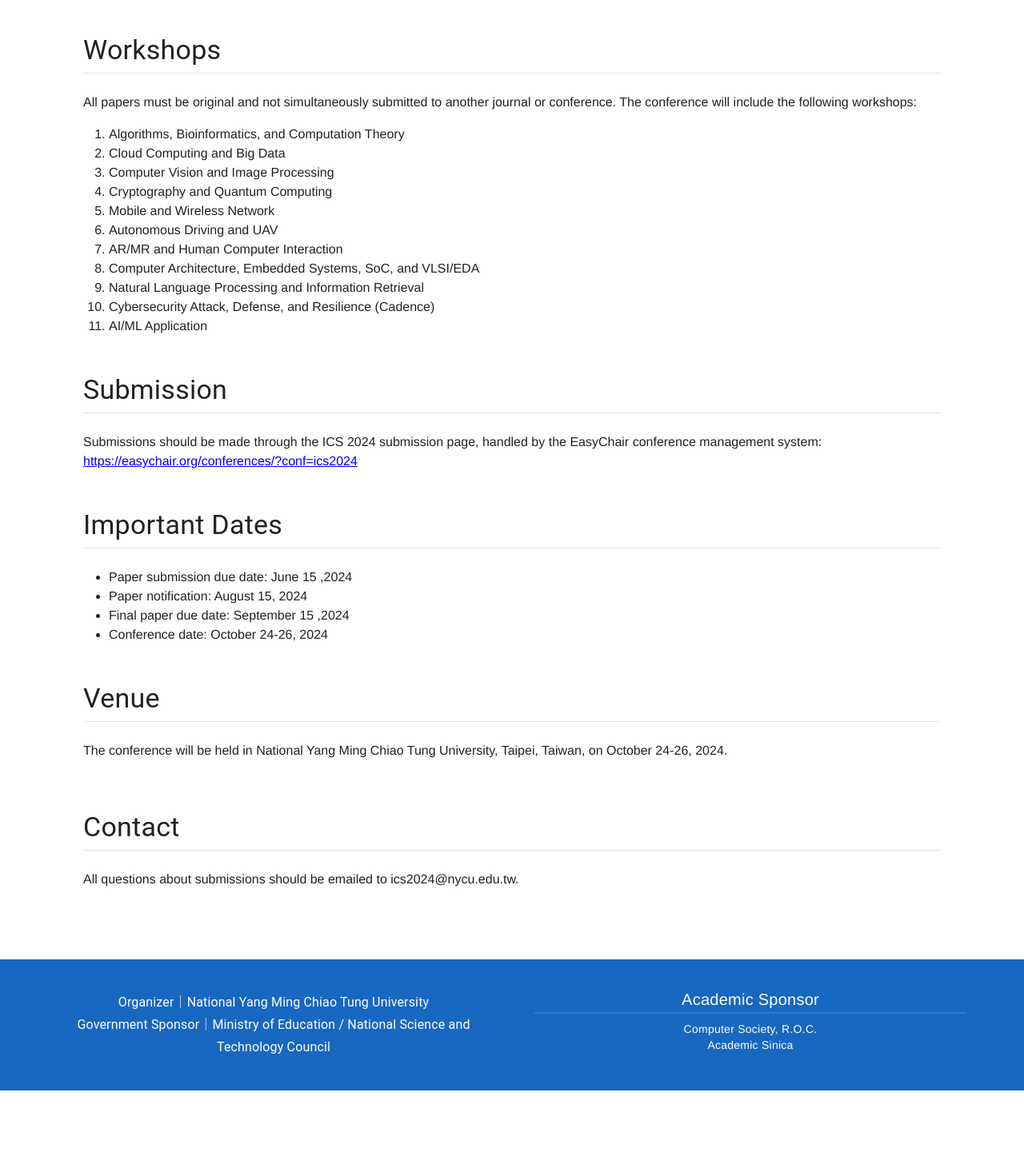
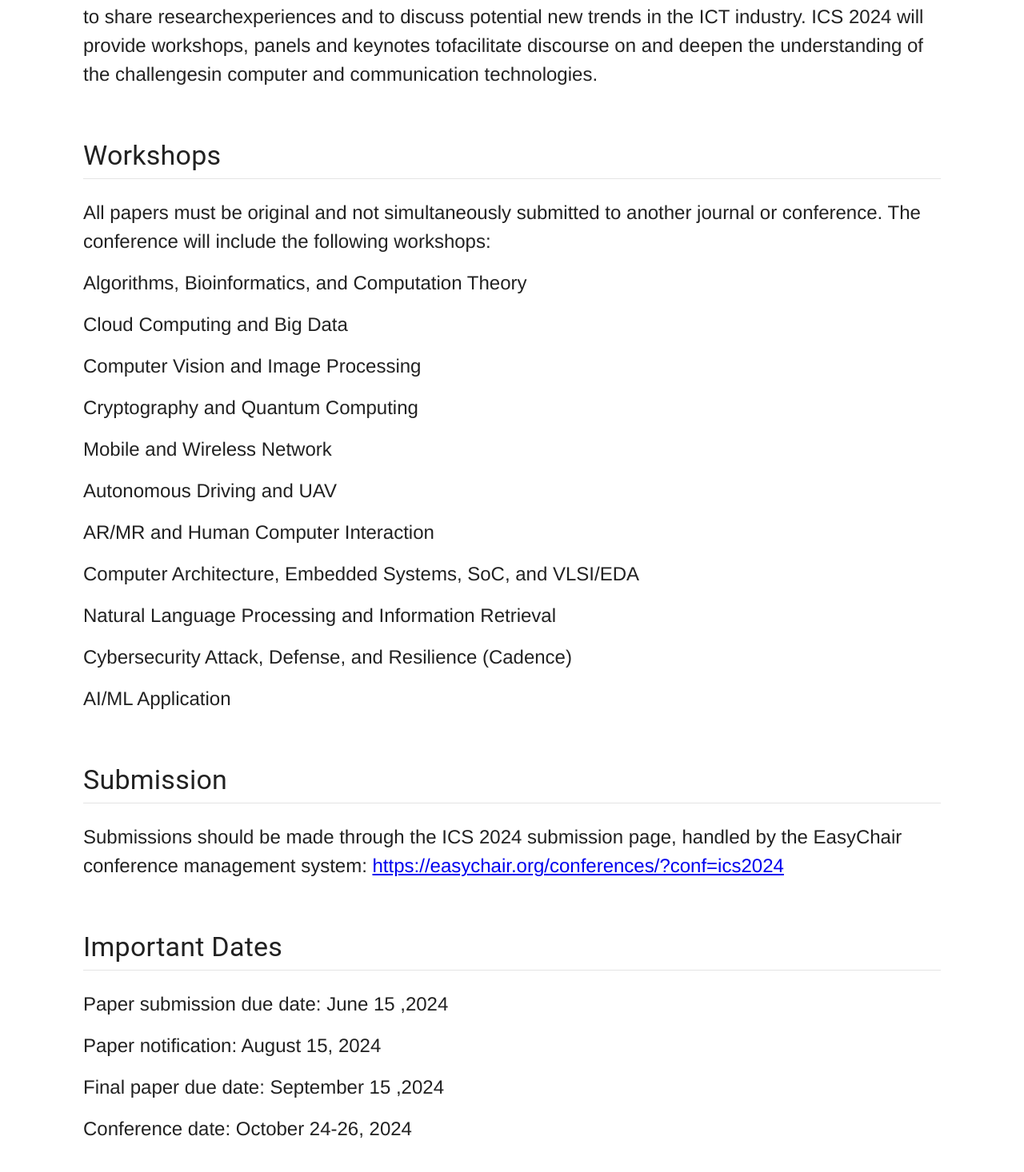
Before and after one commit to kaeteyaruyo/conference-website, a Vue app: page /call_for_papers in a window 1280 px wide. Shown: the part 424-1890 px from the top of the page at 80% size. Before the commit the page ends 1788 px from the top, so only its background shows below. Built offline with nearby package versions, Linux system fonts and the light colour scheme.

Commit message:
modify font size

```diff
--- a/src/App.vue
+++ b/src/App.vue
@@ -63,7 +63,8 @@
                   <p class="text-subtitle-1">Organizer｜National Yang Ming Chiao Tung University</p>
                   <!-- <p class="text-subtitle-1">Co-organizer｜Information Technology Service Center, National Yang Ming Chiao Tung University</p>
                   -->
-                  <p class="text-subtitle-1">Government Sponsor｜Ministry of Education / National Science and Technology Council</p>
+                  <p class="text-subtitle-1">Government Sponsor｜Ministry of Education</p>
+                  <p class="text-subtitle-1">Government Sponsor｜National Science and Technology Council</p>
                 </v-card-text>
               </v-card>
             </v-col>
--- a/src/components/TextSection.vue
+++ b/src/components/TextSection.vue
@@ -27,6 +27,7 @@ export default {
 
 <style>
 .text-section p {
+  font-size: 24px;
   margin-bottom: 16px;
 }
 </style>
--- a/src/views/CallForPapersView.vue
+++ b/src/views/CallForPapersView.vue
@@ -8,30 +8,28 @@
       <p>All papers must be original and not simultaneously submitted to another journal or conference. The conference
         will include the following workshops:
       </p>
-      <ol class="pl-8">
-        <li>Algorithms, Bioinformatics, and Computation Theory </li>
-        <li>Cloud Computing and Big Data</li>
-        <li>Computer Vision and Image Processing</li>
-        <li>Cryptography and Quantum Computing</li>
-        <li>Mobile and Wireless Network</li>
-        <li>Autonomous Driving and UAV</li>
-        <li>AR/MR and Human Computer Interaction</li>
-        <li>Computer Architecture, Embedded Systems, SoC, and VLSI/EDA</li>
-        <li>Natural Language Processing and Information Retrieval</li>
-        <li>Cybersecurity Attack, Defense, and Resilience (Cadence)</li>
-        <li>AI/ML Application</li>
-      </ol>
+        <p>Algorithms, Bioinformatics, and Computation Theory </p>
+        <p>Cloud Computing and Big Data</p>
+        <p>Computer Vision and Image Processing</p>
+        <p>Cryptography and Quantum Computing</p>
+        <p>Mobile and Wireless Network</p>
+        <p>Autonomous Driving and UAV</p>
+        <p>AR/MR and Human Computer Interaction</p>
+        <p>Computer Architecture, Embedded Systems, SoC, and VLSI/EDA</p>
+        <p>Natural Language Processing and Information Retrieval</p>
+        <p>Cybersecurity Attack, Defense, and Resilience (Cadence)</p>
+        <p>AI/ML Application</p>
     </text-section>
     <text-section sub-title="Submission">
-    Submissions should be made through the ICS 2024 submission page, handled by the EasyChair conference management system: <a href="https://easychair.org/conferences/?conf=ics2024">https://easychair.org/conferences/?conf=ics2024</a>
+     <p>Submissions should be made through the ICS 2024 submission page, handled by the EasyChair conference management system: <a href="https://easychair.org/conferences/?conf=ics2024">https://easychair.org/conferences/?conf=ics2024</a></p>
     </text-section>
     <text-section sub-title="Important Dates">
-      <ul class="pl-8">
-        <li>Paper submission due date: June 15 ,2024</li>
-        <li>Paper notification: August 15, 2024</li>
-        <li>Final paper due date: September 15 ,2024</li>
-        <li>Conference date: October 24-26, 2024</li>
-      </ul>
+
+        <p>Paper submission due date: June 15 ,2024</p>
+        <p>Paper notification: August 15, 2024</p>
+        <p>Final paper due date: September 15 ,2024</p>
+        <p>Conference date: October 24-26, 2024</p>
+
     </text-section>
     <text-section sub-title="Venue">
       <p>
--- a/src/views/IndexView.vue
+++ b/src/views/IndexView.vue
@@ -8,19 +8,23 @@
   <basic-layout title="ICS 2024: 2024 International Computer Symposium">
     <!-- TODO: 請將 <coming-soon> 標籤置換成正式內容 -->
     <!--  <coming-soon></coming-soon> -->
-    International Computer Symposium (ICS) is one of the most prestigious international ICT symposiums held in Taiwan. Founded in 1973, it is intended to provide a forum for researchers, educators, and professionals to exchange their discoveries and practices, and to explore future trends and applications in computer technologies. The biennial symposium offers a great opportunity to share research experiences and to discuss potential new trends in the ICT industry. ICS 2024 will provide workshops, panels and keynotes to facilitate discourse on and deepen the understanding of the challenges in computer and communication technologies.
-      This year, ICS 2024 will be held at National Yang Ming Chiao Tung University, Taipei, Taiwan, on October 24-26, 2024
   </basic-layout>
+    <text-section sub-title="">
+    <p align="left">International Computer Symposium (ICS) is one of the most prestigious international ICT symposiums held in Taiwan. Founded in 1973, it is intended to provide a forum for researchers, educators, and professionals to exchange their discoveries and practices, and to explore future trends and applications in computer technologies. The biennial symposium offers a great opportunity to share research experiences and to discuss potential new trends in the ICT industry. ICS 2024 will provide workshops, panels and keynotes to facilitate discourse on and deepen the understanding of the challenges in computer and communication technologies.</p>
+    <p align="left">This year, ICS 2024 will be held at National Yang Ming Chiao Tung University, Taipei, Taiwan, on October 24-26, 2024</p>
+    </text-section>
 </template>
 
 <script>
 import BasicLayout from '@/layouts/BasicLayout.vue'
 // import ComingSoon from '@/components/ComingSoon.vue'
+import TextSection from '@/components/TextSection.vue'
 
 export default {
   components: {
     BasicLayout,
   //  ComingSoon,
+    TextSection,
   }
 }
 </script>
--- a/src/views/OrganizationView.vue
+++ b/src/views/OrganizationView.vue
@@ -3,80 +3,80 @@
     <!-- TODO: 請將 <coming-soon> 標籤置換成正式內容 -->
     <!-- <coming-soon></coming-soon> -->
     <text-section sub-title="Honorary Chairs">
-    <ul class="pl-8">
-         <li>Chi-Hung Lin, National Yang Ming Chiao Tung University, Taiwan</li>
-    </ul>
+
+         <p>Chi-Hung Lin, National Yang Ming Chiao Tung University, Taiwan</p>
+
     </text-section>
 
     <text-section sub-title="Conference General Chairs">
-    <ul class="pl-8">
-       <li>Ying-Tien Wu, Ministry of Education, Taiwan</li>
-       <li>Jyh-Cheng Chen, National Yang Ming Chiao Tung University, Taiwan</li>
-       <li>Chien-Chao Tseng, National Yang Ming Chiao Tung University, Taiwan</li>
-    </ul>
+
+       <p>Ying-Tien Wu, Ministry of Education, Taiwan</p>
+       <p>Jyh-Cheng Chen, National Yang Ming Chiao Tung University, Taiwan</p>
+       <p>Chien-Chao Tseng, National Yang Ming Chiao Tung University, Taiwan</p>
+
     </text-section>
 
     <text-section sub-title="International Board Chairs">
-    <ul class="pl-8">
-       <li>Ashutosh Sabharwal, Rice University, United States.</li>
-    </ul>
+
+       <p>Ashutosh Sabharwal, Rice University, United States.</p>
+
     </text-section>
 
     <text-section sub-title="Program Chairs">
-    <ul class="pl-8">
-       <li>Li-Hsing Yen,  National Yang Ming Chiao Tung University, Taiwan</li>
-       <li>Meng-Hsun Tsai,  National Yang Ming Chiao Tung University, Taiwan</li>
-    </ul>
+
+       <p>Li-Hsing Yen,  National Yang Ming Chiao Tung University, Taiwan</p>
+       <p>Meng-Hsun Tsai,  National Yang Ming Chiao Tung University, Taiwan</p>
+
     </text-section>
 
     <text-section sub-title="Industry Program Chairs">
-    <ul class="pl-8">
-       <li>Tien-Fu Chen,  National Yang Ming Chiao Tung University, Taiwan</li>
-    </ul>
+
+       <p>Tien-Fu Chen,  National Yang Ming Chiao Tung University, Taiwan</p>
+
     </text-section>
 
-    <text-section sub-title="Publication Chairs">
-    <ul class="pl-8">
-       <li>Lan-Da Van,  National Yang Ming Chiao Tung University, Taiwan</li>
-       <li>Wen-Hsiao Peng,  National Yang Ming Chiao Tung University, Taiwan</li>
-    </ul>
+    <text-section sub-title="Pubpcation Chairs">
+
+       <p>Lan-Da Van,  National Yang Ming Chiao Tung University, Taiwan</p>
+       <p>Wen-Hsiao Peng,  National Yang Ming Chiao Tung University, Taiwan</p>
+
     </text-section>
 
     <text-section sub-title="Finance Chairs">
-    <ul class="pl-8">
-       <li>Yen-Yu Lin, National Yang Ming Chiao Tung University, Taiwan</li>
-    </ul>
+
+       <p>Yen-Yu Lin, National Yang Ming Chiao Tung University, Taiwan</p>
+
     </text-section>
 
     <text-section sub-title="Local Arrangement Chairs">
-    <ul class="pl-8">
-       <li>Chi-Yu Li,  National Yang Ming Chiao Tung University, Taiwan</li>
-    </ul>
+
+       <p>Chi-Yu Li,  National Yang Ming Chiao Tung University, Taiwan</p>
+
     </text-section>
 
     <text-section sub-title="Poster Chairs">
-    <ul class="pl-8">
-       <li>Kuan-Wen Chen,  National Yang Ming Chiao Tung University, Taiwan</li>
-    </ul>
+
+       <p>Kuan-Wen Chen,  National Yang Ming Chiao Tung University, Taiwan</p>
+
     </text-section>
 
-    <text-section sub-title="Publicity Chairs">
-    <ul class="pl-8">
-       <li>Jiun-Long Huang,  National Yang Ming Chiao Tung University, Taiwan</li>
-       <li>Albert Chih-Chieh Yang,  National Yang Ming Chiao Tung University, Taiwan</li>
-    </ul>
+    <text-section sub-title="Pubpcity Chairs">
+
+       <p>Jiun-Long Huang,  National Yang Ming Chiao Tung University, Taiwan</p>
+       <p>Albert Chih-Chieh Yang,  National Yang Ming Chiao Tung University, Taiwan</p>
+
     </text-section>
 
     <text-section sub-title="Registration Chairs">
-    <ul class="pl-8">
-       <li>Chun-Ying Huang, National Yang Ming Chiao Tung University, Taiwan</li>
-    </ul>
+
+       <p>Chun-Ying Huang, National Yang Ming Chiao Tung University, Taiwan</p>
+
     </text-section>
 
     <text-section sub-title="Web Chairs">
-    <ul class="pl-8">
-       <li>Liwei Chan,  National Yang Ming Chiao Tung University, Taiwan</li>
-    </ul>
+
+       <p>Liwei Chan,  National Yang Ming Chiao Tung University, Taiwan</p>
+
     </text-section>
 
   </basic-layout>
```
